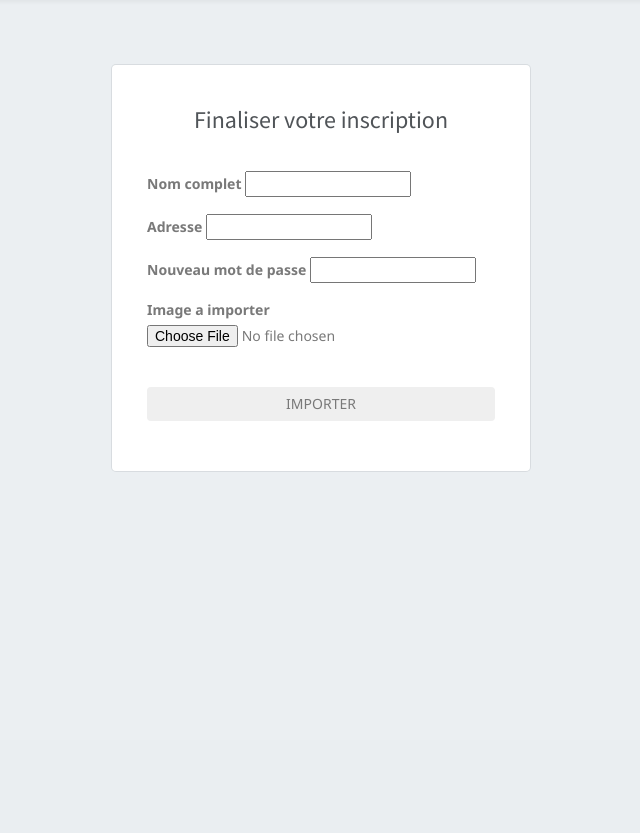
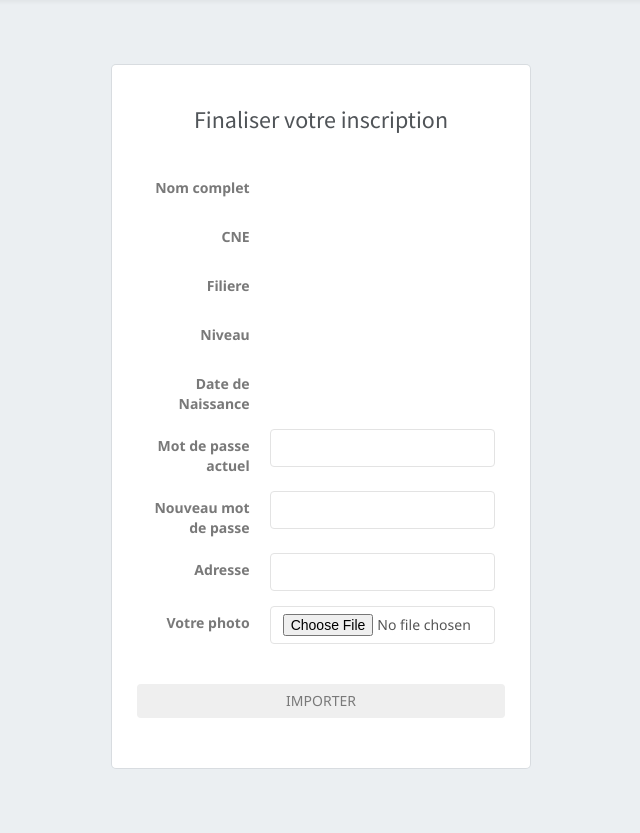
Before and after one commit to iyaad/Gestion-Stage, a CodeIgniter app: a page that uses application/views/etudiant/infos.php in a window 1280 px wide. Shown: the part 60-893 px from the top of the page, without its empty margins (319-959 px from the left). Before the commit the page ends 532 px from the top, so only its background shows below. Run offline with CodeIgniter, Linux system fonts and the light colour scheme; data that the repository does not hold is empty; some libraries are stand-ins or nearby versions.

Commit message:
infos.php view modified

```diff
--- a/application/views/etudiant/infos.php
+++ b/application/views/etudiant/infos.php
@@ -4,26 +4,72 @@
 			<h3 class="text-center"> Finaliser votre inscription <strong class="text-custom"></strong> </h3>
 		</div>
 		<div class="panel-body">
-			<div>
+			<form class="form-horizontal">
 				<div class="form-group ">
-					<label for="nom">Nom complet</label>
-					<input type="text" value="<?= $etudiant->nom.' '.$etudiant->prenom?>">
+					<label class="col-md-4 control-label">Nom complet</label>
+					<div class="col-md-8">
+						<p class="form-control-static"><?= $etudiant->nom.' '.$etudiant->prenom?></p>
+                    </div>
+				</div>
+				<div class="form-group ">
+					<label class="col-md-4 control-label">CNE</label>
+					<div class="col-md-8">
+						<p class="form-control-static"><?= $etudiant->cne?></p>
+                    </div>
+				</div>
+				<div class="form-group ">
+					<label class="col-md-4 control-label">Filiere</label>
+					<div class="col-md-8">
+						<p class="form-control-static"><?= $etudiant->filiere?></p>
+                    </div>
+				</div>
+				<div class="form-group ">
+					<label class="col-md-4 control-label">Niveau</label>
+					<div class="col-md-8">
+						<p class="form-control-static"><?= $etudiant->niveau?></p>
+                    </div>
+				</div>
+				<div class="form-group ">
+					<label class="col-md-4 control-label">Date de Naissance</label>
+					<div class="col-md-8">
+						<p class="form-control-static"><?= $etudiant->dateNaissance?></p>
+                    </div>
+				</div>
+			</form>
+
+
+
+			<?= form_open("Etudiant/",'class="form-horizontal"') ?>
+				<div class="form-group ">
+					<label class="col-sm-4 control-label">Mot de passe actuel</label>
+					<div class="col-md-8">
+						<?= form_error('password') ?>
+                        <input type="password" class="form-control"  name="password">
+                    </div>
+				</div>
+				<div class="form-group ">
+					<label class="col-sm-4 control-label">Nouveau mot de passe</label>
+					<div class="col-md-8">
+						<?= form_error('new_password') ?>
+                        <input type="password" class="form-control"  name="new_password">
+                    </div>
+				</div>
+				<div class="form-group ">
+					<label class="col-sm-4 control-label">Adresse</label>
+					<div class="col-md-8">
+						<?= form_error('adresse') ?>
+                        <input type="text" class="form-control" name="adresse">
+                    </div>
+				</div>
+				<div class="form-group ">
+					<label class="col-sm-4 control-label">Votre photo</label>
+					<div class="col-md-8">
+						<?= form_error('photo') ?>
+                        <input type="file" class="form-control" name="photo">
+                    </div>
 				</div>
 
-			</div>
-			<?= form_open_multipart("Etudiant/") ?>
-				<div class="form-group ">
-					<label for="adresse">Adresse</label>
-					<input type="text" name="adresse">
-				</div>
-				<div class="form-group ">
-					<label for="pwd">Nouveau mot de passe</label>
-					<input type="password" name="pwd">
-				</div>
-				<div class="form-group ">
-					<label for="img">Image a importer</label>
-					<input type="file" name="img">
-				</div>
+
 
 
 
```
